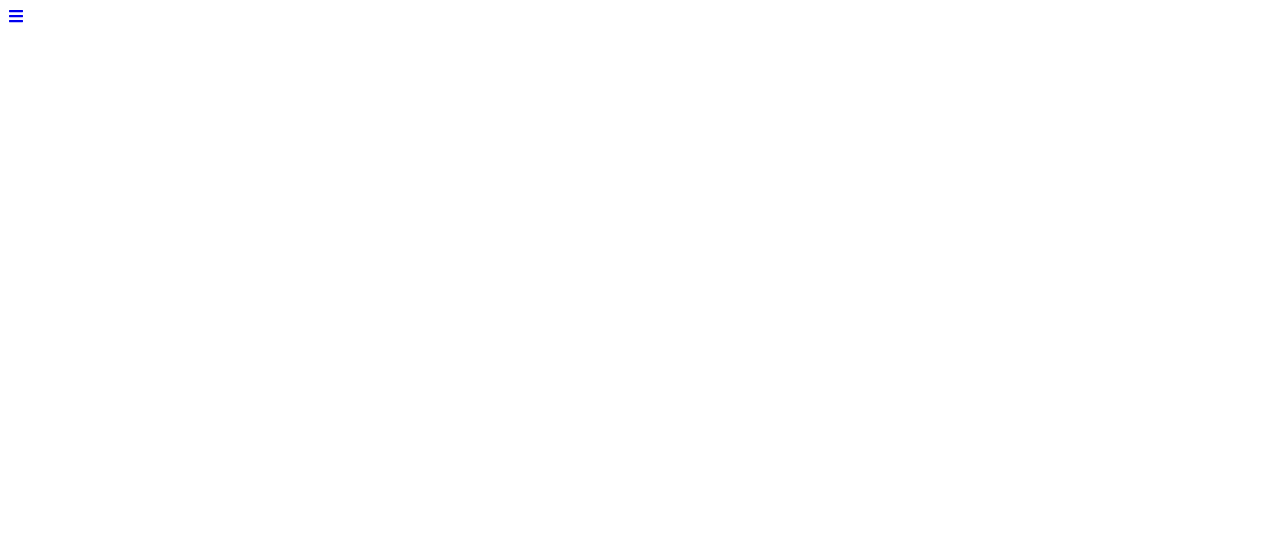
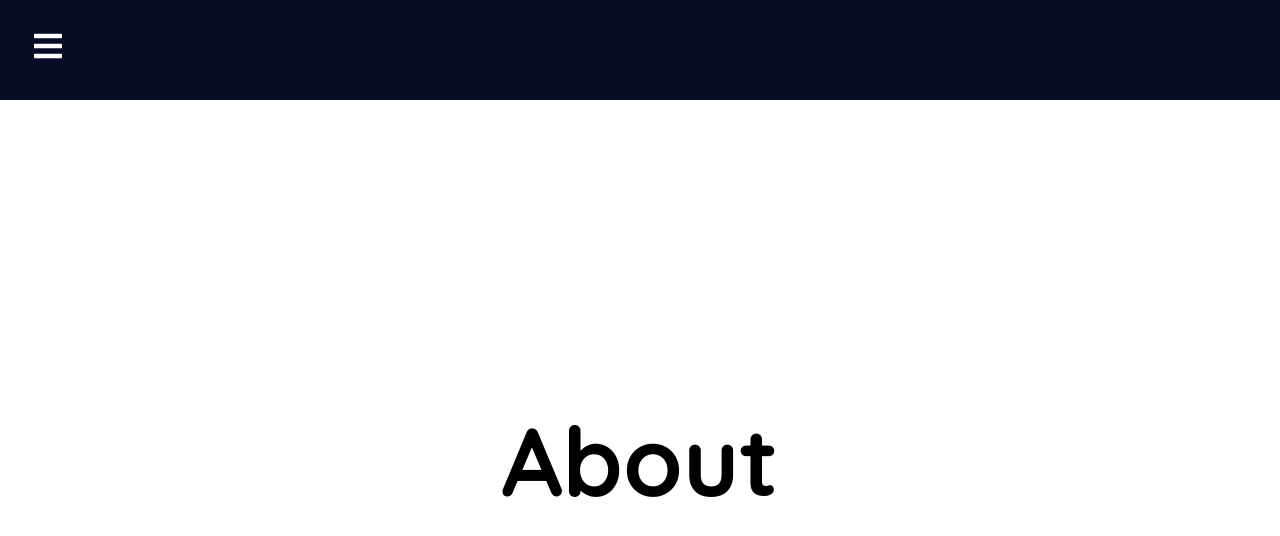
Before and after one commit to malcolmc10/LandingPage, a React (Create React App) app in the folder client/: page /about in a window 1280 px wide. Shown: the top 536 px of the page. Built offline with nearby package versions, Linux system fonts and the light colour scheme.

Commit message:
nav bar functionality complete

```diff
--- a/client/src/App.css
+++ b/client/src/App.css
@@ -1,5 +1,16 @@
 @import url('https://fonts.googleapis.com/css2?family=Quicksand:wght@300;400;500;600;700&display=swap');
 
-body{
+* {
+  box-sizing: border-box;
+  margin: 0;
+  padding: 0;
   font-family: 'Quicksand', sans-serif;
 }
+
+.home, .support, .about {
+  display: flex;
+  height: 90vh;
+  align-items: center;
+  justify-content: center;
+  font-size: 3rem;
+}
--- a/client/src/App.js
+++ b/client/src/App.js
@@ -1,6 +1,9 @@
 import './App.css';
 import Navbar from './components/Navbar';
 import { BrowserRouter as Router, Switch, Route} from 'react-router-dom';
+import Home from './pages/Home';
+import About from './pages/About';
+import ContactUs from './pages/ContactUs';
 
 function App() {
   return (
@@ -9,7 +12,10 @@ function App() {
 
       <Navbar />
         <Switch>
-          <Route path='/' />
+          <Route path='/' exact component={Home} />
+          <Route path='/about' component={About} />
+          <Route path='/contactus' component={ContactUs} />
+
     </Switch>
       </Router>
 
--- a/client/src/components/Navbar.css
+++ b/client/src/components/Navbar.css
@@ -0,0 +1,74 @@
+.navbar {
+  background-color: #060b26;
+  height: 100px;
+  display: flex;
+  justify-content: start;
+  align-items: center;
+}
+
+.menu-bars {
+  margin-left: 2rem;
+  font-size: 2rem;
+  background: none;
+}
+
+.nav-menu {
+  background-color: #060b26;
+  width: 250px;
+  height: 100vh;
+  display: flex;
+  justify-content: center;
+  position: fixed;
+  top: 0;
+  left: -100%;
+  transition: 850ms;
+
+}
+
+.nav-menu.active{
+  left:0;
+  transition: 350ms;
+}
+
+.nav-text {
+  display: flex;
+  justify-content: start;
+  align-items: center;
+  padding: 8px 0px 8px 16px;
+  list-style: none;
+  height: 60px;
+}
+
+.nav-text a {
+  text-decoration: none;
+  color: #f5f5f5;
+  font-size: 18px;
+  width: 95%;
+  height: 100%;
+  display: flex;
+  align-items: center;
+  padding: 0px 16px;
+  border-radius: 4px;
+}
+
+.nav-text a:hover {
+  background-color: #1a83ff;
+
+}
+
+.nav-menu-items {
+  width: 100%;
+}
+
+.navbar-toggle {
+  background-color: #060b26;
+  width: 100%;
+  height: 80px;
+  display: flex;
+  justify-content: start;
+  align-items: center;
+}
+
+span {
+  margin-left: 16px;
+}
--- a/client/src/components/Navbar.jsx
+++ b/client/src/components/Navbar.jsx
@@ -1,16 +1,51 @@
-import React from 'react'
+import React, {useState} from 'react'
 import { FaBars } from "react-icons/fa";
+import {AiOutlineClose} from "react-icons/ai"
 import { Link } from 'react-router-dom';
+import { SidebarData } from './SidebarData'
+import "./Navbar.css"
+import {IconContext} from 'react-icons'
 
 
 function Navbar() {
+
+  const [sidebar, setSidebar] = useState(false)
+
+  const showSidebar = () => setSidebar(!sidebar)
+
+
   return (
     <>
+      {/* below the IconContext color manipulates the icons in the navbar */}
+    <IconContext.Provider value={{color: '#fff'}}>
+
       <div className="navbar">
         <Link to="#" className='menu-bars'>
-          <FaBars/>
+
+          <FaBars onClick={showSidebar}/>
         </Link>
       </div>
+      <nav className={sidebar ? 'nav-menu active' : 'nav-menu'}>
+        <ul className="nav-menu-items" onClick={showSidebar}>
+          <li className="navbar-toggle">
+            <Link to="#" className="menu-bars">
+            <AiOutlineClose />
+            </Link>
+          </li>
+          {SidebarData.map((item, index) => {
+            return (
+              <li key={index} className={item.cName}>
+                <Link to={item.path}>
+                  {item.icon}
+                  <span>{item.title}</span>
+                </Link>
+              </li>
+            )
+          })}
+
+          </ul>
+        </nav>
+        </IconContext.Provider>
     </>
   )
 }
--- a/client/src/components/SidebarData.jsx
+++ b/client/src/components/SidebarData.jsx
@@ -0,0 +1,28 @@
+import React from 'react'
+// import { FaBars } from "react-icons/fa";
+// import { AiOutlineClose } from "react-icons/ai"
+import { AiFillHome } from "react-icons/ai"
+import { BiSupport } from "react-icons/bi"
+import { FaBookReader } from "react-icons/fa";
+
+
+export const SidebarData = [
+  {
+    title: 'Home',
+    path: '/',
+    icon: <AiFillHome />,
+    cName: 'nav-text'
+  },
+  {
+    title: 'About',
+    path: '/about',
+    icon: <FaBookReader />,
+    cName: 'nav-text'
+  },
+  {
+    title: 'Contact Us',
+    path: '/contactus',
+    icon: <BiSupport />,
+    cName: 'nav-text'
+  },
+]
--- a/client/src/pages/About.jsx
+++ b/client/src/pages/About.jsx
@@ -0,0 +1,12 @@
+import React from 'react'
+
+function About() {
+  return (
+    <div className="about">
+      <h1>About</h1>
+
+    </div>
+  )
+}
+
+export default About
--- a/client/src/pages/ContactUs.jsx
+++ b/client/src/pages/ContactUs.jsx
@@ -0,0 +1,12 @@
+import React from 'react'
+
+function ContactUs() {
+  return (
+    <div className="contactus">
+      <h1>Contact Us</h1>
+
+    </div>
+  )
+}
+
+export default ContactUs
--- a/client/src/pages/Home.jsx
+++ b/client/src/pages/Home.jsx
@@ -0,0 +1,12 @@
+import React from 'react'
+
+function Home() {
+  return (
+    <div className="home">
+      <h1>Home</h1>
+
+    </div>
+  )
+}
+
+export default Home
```
